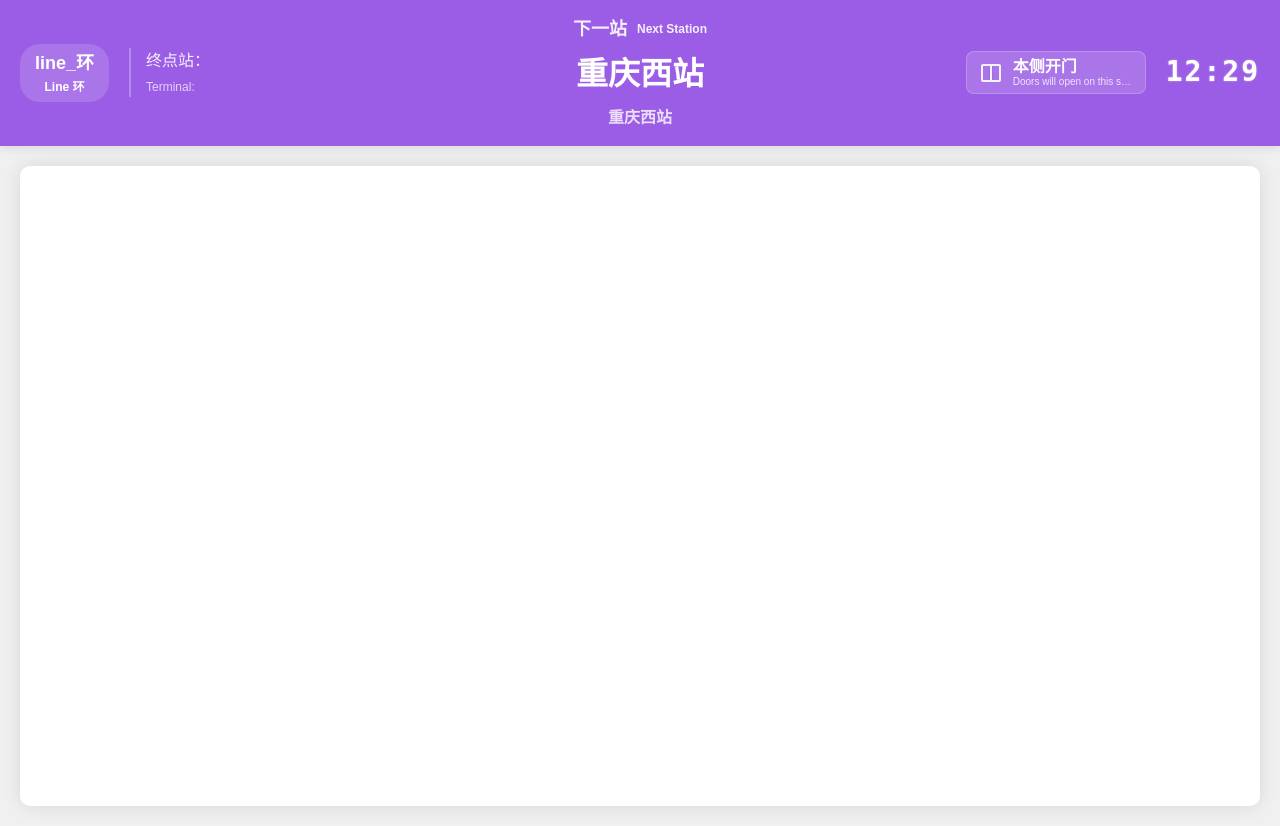
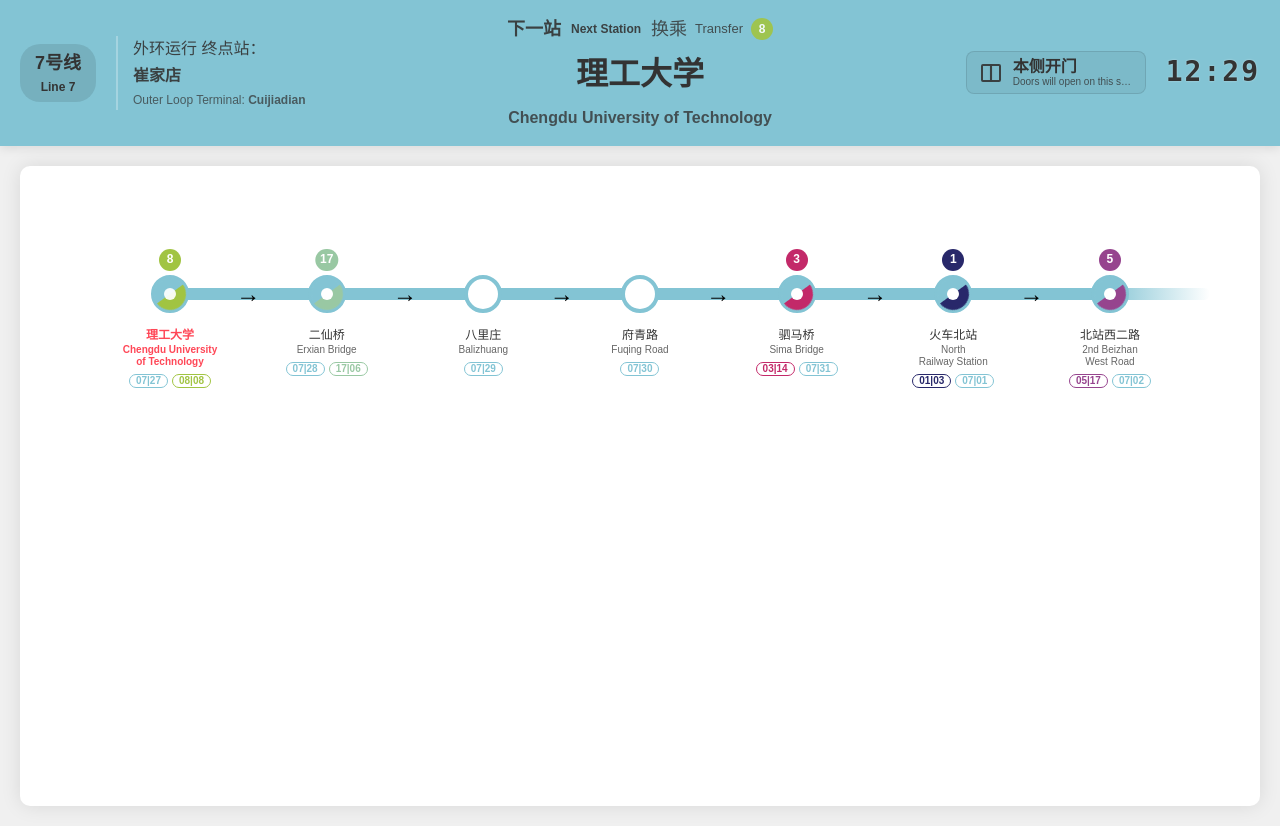
Before and after one commit to DPCau/Open-Metro-PIS, a Flask app: page /line_detail in a window 1280 px wide. Run offline with Flask 3, Linux system fonts and the light colour scheme; some web fonts are replaced.

Commit message:
修复详情页环线不连续问题，以及在站点数目不足时用经过站填充

```diff
--- a/app.py
+++ b/app.py
@@ -88,6 +88,67 @@
 def get_data_dir():
     """获取当前城市的数据目录"""
     return os.path.join(os.path.dirname(os.path.abspath(__file__)), 'data', get_current_city())
+
+def _pick_initial_next_station_for_switch(line_name, route_name, direction, line_info):
+    try:
+        if not line_info:
+            return ''
+        stations = [s.get('station_name') for s in line_info if isinstance(s, dict) and s.get('station_name')]
+        if not stations:
+            return ''
+
+        dir_val = 0
+        try:
+            dir_val = int(direction or 0)
+        except Exception:
+            dir_val = 0
+
+        route_data = _get_route_data()
+        line_cfg = route_data.get(line_name, {}) if isinstance(route_data, dict) else {}
+        is_loop = (line_cfg.get('type') == 'loop') if isinstance(line_cfg, dict) else False
+
+        terminal = ''
+        if is_loop:
+            for svc in (line_cfg.get('services', []) or []):
+                name = svc.get('type') or svc.get('service_name')
+                if name == route_name:
+                    terminal = (svc.get('terminal_station') or '').strip()
+                    break
+
+        if not is_loop:
+            return stations[-1] if dir_val == 1 else stations[0]
+
+        if is_loop and terminal:
+            stations_dir = list(reversed(stations)) if dir_val == 1 else stations
+            if terminal in stations_dir:
+                n = len(stations_dir)
+                if n >= 2:
+                    term_idx = stations_dir.index(terminal)
+                    return stations_dir[(term_idx + 1) % n]
+        else:
+            station_data = _get_station_data()
+            code = None
+            if tools is not None:
+                try:
+                    code = tools._line_code_from_key(line_name)
+                except Exception:
+                    code = None
+            if code is None:
+                code = _line_code_from_key(line_name)
+            if code:
+                for name in stations:
+                    codes = station_data.get(name) if isinstance(station_data, dict) else None
+                    if not isinstance(codes, list):
+                        continue
+                    for c in codes:
+                        if not (isinstance(c, list) and len(c) >= 2):
+                            continue
+                        if str(c[0]).strip() == str(code).strip() and str(c[1]).strip() == '01':
+                            return name
+
+        return stations[0]
+    except Exception:
+        return ''
 
 def load_app_config():
     """加载应用配置文件"""
@@ -252,11 +313,7 @@
         line_info = fallback_get_line_map_info(line_name, route_name)
 
     if line_info:
-        # 如果是反向，第一站是原始列表的最后一站
-        if direction == 1:
-            current_state['next_station'] = line_info[-1]['station_name']
-        else:
-            current_state['next_station'] = line_info[0]['station_name']
+        current_state['next_station'] = _pick_initial_next_station_for_switch(line_name, route_name, direction, line_info)
 
     save_current_state(current_state)
     return jsonify(current_state)
@@ -298,10 +355,7 @@
                 line_info = fallback_get_line_map_info(line_name, new_route)
 
             if line_info:
-                if direction == 1:
-                    current_state['next_station'] = line_info[-1]['station_name']
-                else:
-                    current_state['next_station'] = line_info[0]['station_name']
+                current_state['next_station'] = _pick_initial_next_station_for_switch(line_name, new_route, direction, line_info)
 
             save_current_state(current_state)
             return jsonify(current_state)
@@ -344,10 +398,7 @@
 
             direction = current_state.get('direction', 0)
             if line_info:
-                if direction == 1:
-                    new_station = line_info[-1]['station_name']
-                else:
-                    new_station = line_info[0]['station_name']
+                new_station = _pick_initial_next_station_for_switch(new_line, new_route, direction, line_info)
             else:
                 new_station = ''
 
@@ -395,10 +446,7 @@
 
             direction = current_state.get('direction', 0)
             if line_info:
-                if direction == 1:
-                    new_station = line_info[-1]['station_name']
-                else:
-                    new_station = line_info[0]['station_name']
+                new_station = _pick_initial_next_station_for_switch(new_line, new_route, direction, line_info)
             else:
                 new_station = ''
 
@@ -528,10 +576,7 @@
                 line_info = fallback_get_line_map_info(line_name, new_route)
 
             if line_info:
-                if direction == 1:
-                    current_state['next_station'] = line_info[-1]['station_name']
-                else:
-                    current_state['next_station'] = line_info[0]['station_name']
+                current_state['next_station'] = _pick_initial_next_station_for_switch(line_name, new_route, direction, line_info)
 
             save_current_state(current_state)
             return jsonify(current_state)
@@ -618,8 +663,8 @@
     header_text_color, is_light_theme = get_header_theme(line_color)
 
     # 根据direction计算两端站名用于展示（右侧为终点站）
-    terminal_station = None
-    start_station = None
+    terminal_station = ""
+    start_station = ""
     try:
         line_name = current_state['line_name']
         route_name = current_state['route_name']
--- a/current_state.json
+++ b/current_state.json
@@ -1,7 +1,7 @@
 {
-    "line_name": "line_环",
-    "route_name": "route1",
-    "next_station": "重庆西站",
+    "line_name": "line_7",
+    "route_name": "route2",
+    "next_station": "理工大学",
     "direction": 0,
     "door_side": "本侧",
     "current_carriage": 3
--- a/data/chengdu/route.json
+++ b/data/chengdu/route.json
@@ -103,6 +103,11 @@
         "type": "route3",
         "group": "1",
         "stations": ["柏水场", "廖家湾", "北部商贸城", "幸福桥", "九道堰", "杜家碾", "大丰", "石犀公园", "皇花园", "陆家桥", "泉水路", "洞子口", "福宁路", "五块石", "赛云台", "北站西二路", "西北桥", "花牌坊", "抚琴", "中医大·省医院", "青羊宫", "省骨科医院", "高升桥", "科园", "九兴大道", "神仙树", "石羊立交", "市一医院", "交子大道", "锦城大道", "锦城湖", "大源", "民乐", "骑龙", "警官学院", "二江寺", "南湖立交", "怡心湖", "龙马路", "回龙"]
+      },
+      {
+        "type": "route4",
+        "group": "2",
+        "stations": ["锦城湖", "二江寺", "南湖立交", "怡心湖", "龙马路", "回龙"]
       }
     ],
     "detail_style": "default"
--- a/templates/arrival.html
+++ b/templates/arrival.html
@@ -5,10 +5,10 @@
 {% block header_subtitle %}
     {% if next_station_info and next_station_info.terminal_station %}
         终点站：<strong>{{ next_station_info.terminal_station }}</strong>
-        <div class="line-sub-info-en">Terminal: <strong>{{ trans_data.get(next_station_info.terminal_station, next_station_info.terminal_station).replace('<br>', ' ') }}</strong></div>
+        <div class="line-sub-info-en">Terminal: <strong>{{ trans_data.get(next_station_info.terminal_station, next_station_info.terminal_station or '').replace('<br>', ' ') if trans_data.get(next_station_info.terminal_station, next_station_info.terminal_station or '') else '' }}</strong></div>
     {% else %}
         终点站：<strong>{{ terminal_station or '未知' }}</strong>
-        <div class="line-sub-info-en">Terminal: <strong>{{ trans_data.get(terminal_station, terminal_station or 'Unknown').replace('<br>', ' ') }}</strong></div>
+        <div class="line-sub-info-en">Terminal: <strong>{{ trans_data.get(terminal_station, terminal_station or 'Unknown').replace('<br>', ' ') if trans_data.get(terminal_station, terminal_station or '') else '' }}</strong></div>
     {% endif %}
 {% endblock %}
 
@@ -42,7 +42,7 @@
             {% endif %}
         </div>
         <span class="arrival-station-name">{{ next_station }}</span>
-        <span class="arrival-station-name-en">{{ trans_data.get(next_station, next_station).replace('<br>', ' ') }}</span>
+        <span class="arrival-station-name-en">{{ trans_data.get(next_station, next_station or '').replace('<br>', ' ') if trans_data.get(next_station, next_station or '') else '' }}</span>
     </div>
 {% endblock %}
 
--- a/templates/index.html
+++ b/templates/index.html
@@ -224,7 +224,7 @@
                              {% if svc.is_loop %}
                                  {% if direction|int == 1 %}Inner Loop{% else %}Outer Loop{% endif %}
                              {% else %}
-                                 {{ trans_data.get(svc.start, svc.start).replace('<br>', ' ') }}
+                                 {{ trans_data.get(svc.start, svc.start or '').replace('<br>', ' ') if trans_data.get(svc.start, svc.start or '') else '' }}
                              {% endif %}
                          </div>
                      </div>
@@ -235,8 +235,8 @@
                          {% endfor %}
                      </div>
                      <div class="terminal-station">
-                         <div class="term-cn">{{ svc.end }}</div>
-                         <div class="term-en">{{ trans_data.get(svc.end, svc.end).replace('<br>', ' ') }}</div>
+                         <div class="term-cn">{{ svc.end or '' }}</div>
+                         <div class="term-en">{{ trans_data.get(svc.end, svc.end or '').replace('<br>', ' ') if trans_data.get(svc.end, svc.end or '') else '' }}</div>
                      </div>
                       {% endif %}
                  </div>
--- a/templates/line_detail.html
+++ b/templates/line_detail.html
@@ -7,7 +7,7 @@
     {% set ring_label = '内环运行' if direction|int == 1 else '外环运行' %}
     {% if loop_has_terminal and loop_terminal_station %}
         {{ ring_label }} 终点站：<strong>{{ loop_terminal_station }}</strong>
-        <div class="line-sub-info-en">{% if direction|int == 1 %}Inner Loop{% else %}Outer Loop{% endif %} Terminal: <strong>{{ trans_data.get(loop_terminal_station, loop_terminal_station).replace('<br>', ' ') }}</strong></div>
+        <div class="line-sub-info-en">{% if direction|int == 1 %}Inner Loop{% else %}Outer Loop{% endif %} Terminal: <strong>{{ trans_data.get(loop_terminal_station, loop_terminal_station or '').replace('<br>', ' ') if trans_data.get(loop_terminal_station, loop_terminal_station or '') else '' }}</strong></div>
     {% else %}
         <strong>{{ ring_label }}</strong>
         <div class="line-sub-info-en">{% if direction|int == 1 %}Inner Loop{% else %}Outer Loop{% endif %}</div>
@@ -24,7 +24,7 @@
         {% set terminal_station_for_dir = (line_info[-1].station_name if direction|int == 0 else line_info[0].station_name) %}
     {% endif %}
     终点站：<strong>{{ terminal_station_for_dir }}</strong>
-    <div class="line-sub-info-en">Terminal: <strong>{{ trans_data.get(terminal_station_for_dir, terminal_station_for_dir).replace('<br>', ' ') }}</strong></div>
+    <div class="line-sub-info-en">Terminal: <strong>{{ trans_data.get(terminal_station_for_dir, terminal_station_for_dir or '').replace('<br>', ' ') if trans_data.get(terminal_station_for_dir, terminal_station_for_dir or '') else '' }}</strong></div>
 {% endif %}
 {% endblock %}
 
@@ -46,7 +46,7 @@
             {% endif %}
         </div>
         <span class="next-station-name">{{ next_station }}</span>
-        <span class="next-station-name-en">{{ trans_data.get(next_station, next_station).replace('<br>', ' ') }}</span>
+        <span class="next-station-name-en">{{ trans_data.get(next_station, next_station or '').replace('<br>', ' ') if trans_data.get(next_station, next_station or '') else '' }}</span>
     </div>
 {% endblock %}
 
@@ -515,8 +515,12 @@
                     {% endfor %}
                 {% else %}
                     {# 普通线路或有终点环线：原有逻辑 #}
+                    {% set window_size = 5 %}
                     {% set start_idx = (current_next_idx - 1) if (current_next_idx - 1) >= 0 else 0 %}
-                    {% set display_stations = directional_info[start_idx : start_idx + 5] %}
+                    {% if total_stations > window_size and (start_idx + window_size) > total_stations %}
+                        {% set start_idx = total_stations - window_size %}
+                    {% endif %}
+                    {% set display_stations = directional_info[start_idx : start_idx + window_size] %}
 
                     {% for s in display_stations %}
                         {% set loop_idx = start_idx + loop.index0 %}
@@ -737,16 +741,6 @@
     const container = document.querySelector('.local-line-container');
     if (!Array.isArray(lineInfo) || !row || !container || !nextStationName) return;
 
-    // 针对有终点的环线，旋转 lineInfo 使其以“起点”开始
-    if (isLoop && loopHasTerminal && loopTerminalStation) {
-        let base = (direction === 0 || direction === '0') ? [...lineInfo] : [...lineInfo].reverse();
-        const termIdx = base.findIndex(s => s.station_name === loopTerminalStation);
-        if (termIdx >= 0) {
-            const startOffset = (termIdx + 1) % base.length;
-            lineInfo = base.slice(startOffset).concat(base.slice(0, startOffset));
-        }
-    }
-
     // 计算可见数量（至少3），按宽度增加
     const containerWidth = Math.floor(container.getBoundingClientRect().width || container.clientWidth || container.offsetWidth || 0);
     const stationBlockWidth = 140; // 节点+标签的估算宽度
@@ -755,8 +749,7 @@
 
     const dir = (direction === 1 || direction === '1') ? 1 : 0;
     if (isLoop && loopHasTerminal && loopTerminalStation) {
-        let ordered = lineInfo.slice();
-        if (dir === 1) ordered.reverse();
+        let ordered = dir === 1 ? lineInfo.slice().reverse() : lineInfo.slice();
         const n = ordered.length;
         if (!n) return;
 
@@ -781,6 +774,16 @@
         for (let idx = nextIdx; rightIdxs.length < maxCount && idx < n; idx++) {
             rightIdxs.push(idx);
             if (ordered[idx]?.station_name === loopTerminalStation) break;
+        }
+
+        const desiredTotal = Math.min(maxByWidth, n);
+        let needLeft = desiredTotal - (leftIdxs.length + rightIdxs.length);
+        if (needLeft > 0) {
+            for (let idx = nextIdx - 1; needLeft > 0 && idx >= 0; idx--) {
+                if (leftIdxs.includes(idx) || rightIdxs.includes(idx)) continue;
+                leftIdxs.unshift(idx);
+                needLeft--;
+            }
         }
 
         row.innerHTML = '';
@@ -867,10 +870,35 @@
         }
     }
 
+    const desiredTotal = Math.min(maxByWidth, n);
+    let needLeft = desiredTotal - (leftIdxs.length + rightIdxs.length);
+    if (needLeft > 0) {
+        const used = new Set();
+        leftIdxs.forEach(v => used.add(v));
+        rightIdxs.forEach(v => used.add(v));
+        const dirVal = (direction === 1 || direction === '1') ? 1 : 0;
+        let idx = dirVal === 1 ? (i + 1) : (i - 1);
+        let looped = false;
+        while (needLeft > 0) {
+            if (isLoop && !loopHasTerminal) {
+                if (idx < 0) { idx = n - 1; looped = true; }
+                if (idx >= n) { idx = 0; looped = true; }
+                if (looped && idx === i) break;
+            } else {
+                if (idx < 0 || idx >= n) break;
+            }
+            if (!used.has(idx)) {
+                leftIdxs.unshift(idx);
+                used.add(idx);
+                needLeft--;
+            }
+            idx = dirVal === 1 ? (idx + 1) : (idx - 1);
+        }
+    }
+
     // 清空并渲染节点
     row.innerHTML = '';
     const nodes = [];
-    leftIdxs.sort((a,b) => a - b);
     leftIdxs.forEach((idx, pos) => {
         const st = lineInfo[idx];
         const isNext = false;
```
Also changed, not shown: data/chongqing/route.json (+19 -2 lines), README.md, README_en.md.
